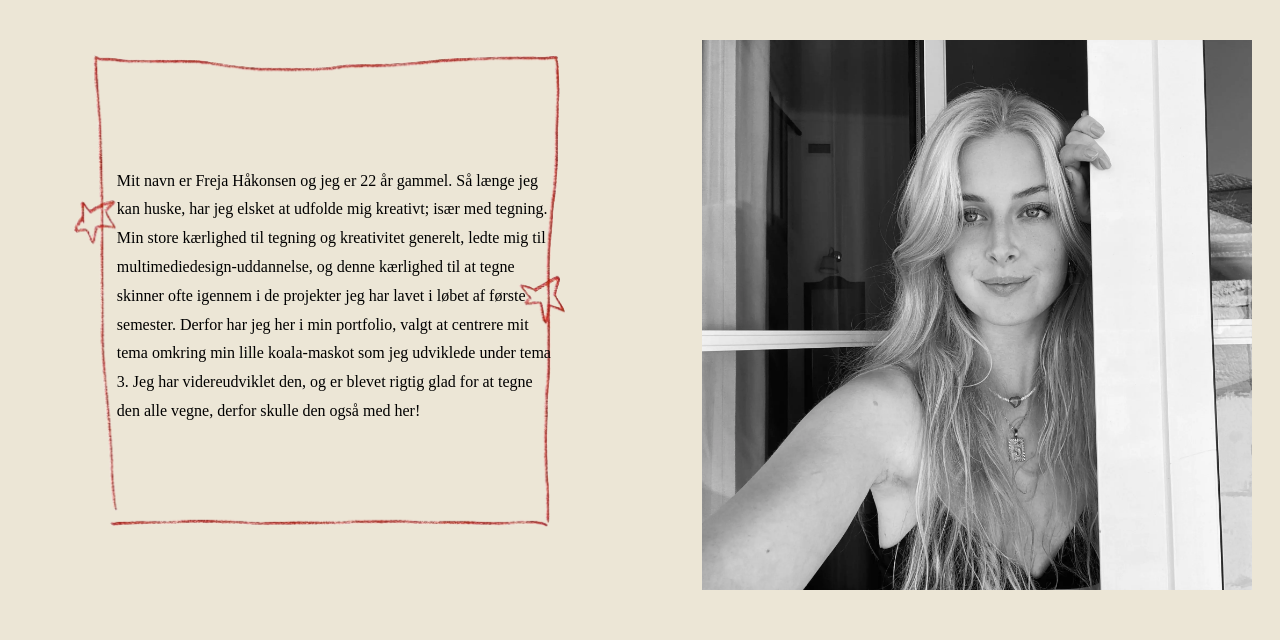
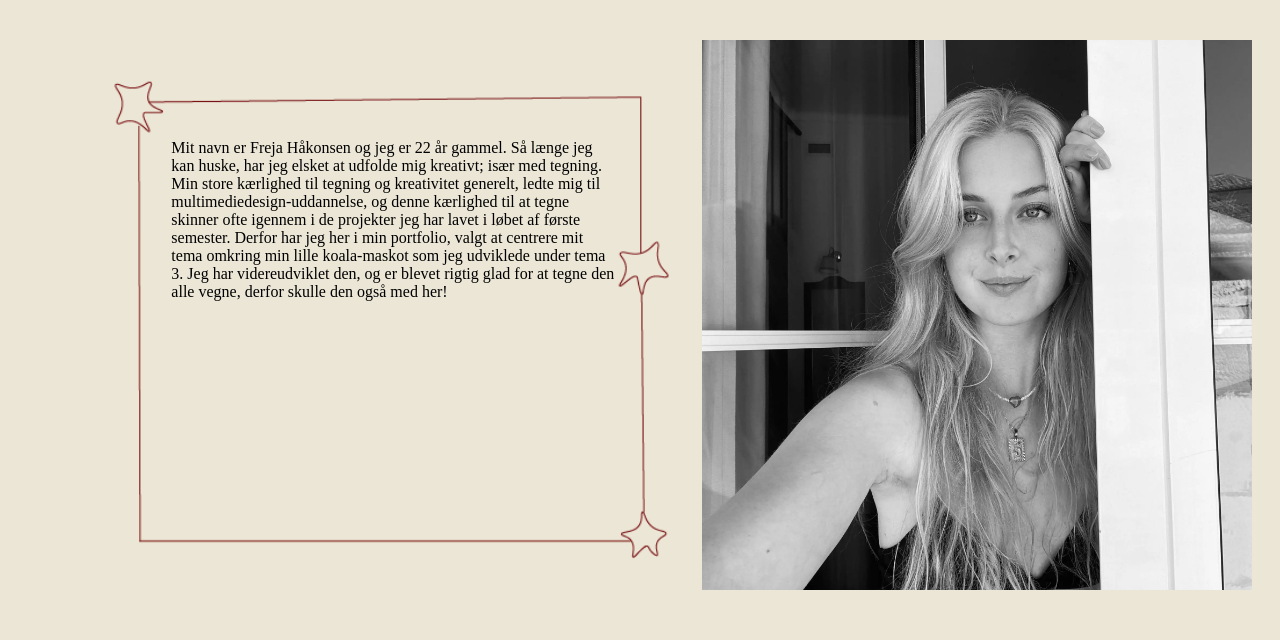
Before and after one commit to frha0003/Portfolio, a plain HTML site: page om_mig.html in a window 1280 px wide. Shown: the part 312-952 px from the top of the page. Drawn offline with Linux system fonts and the light colour scheme.

Commit message:
2/1 part 2

```diff
--- a/om_mig.html
+++ b/om_mig.html
@@ -39,7 +39,7 @@
 
 
         <div class="om_grid">
-            <div class="tekst">
+            <div class="om_tekst">
                 <p>Mit navn er Freja Håkonsen og jeg er 22 år gammel. Så længe jeg kan huske, har jeg elsket at udfolde
                     mig kreativt; især
                     med tegning. Min store kærlighed til tegning og kreativitet generelt, ledte mig til
--- a/style.css
+++ b/style.css
@@ -31,14 +31,22 @@ h2 {
   color: #d36c08;
 }
 
+/*****OM****/
+
+.om_tekst {
+  margin-left: 22%;
+  top: 15%;
+  position: relative;
+}
 .om_grid {
   display: grid;
   grid-template-columns: 1fr 1fr;
-  gap: 5%;
-  margin-left: 5%;
-  background-image: url(img/ramme.png);
+  gap: 7%;
+  margin-left: 3%;
+  background-image: url(img/ramme.webp);
   background-repeat: no-repeat;
-  background-size: 42%;
+  background-position: 1%;
+  background-size: 55%;
 }
 
 /****UX****/
```
Also changed, not shown: img/ramme.webp (added).
